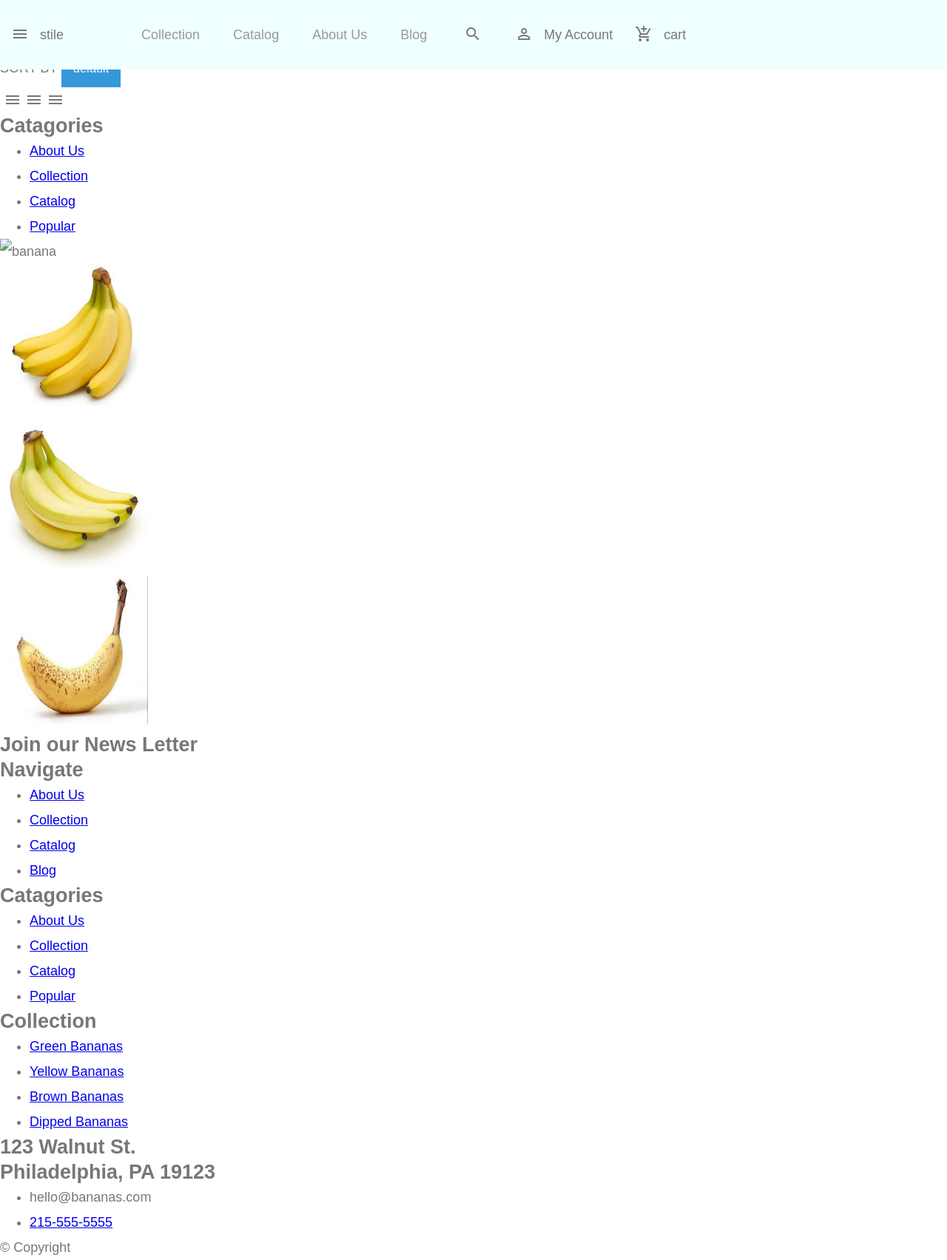
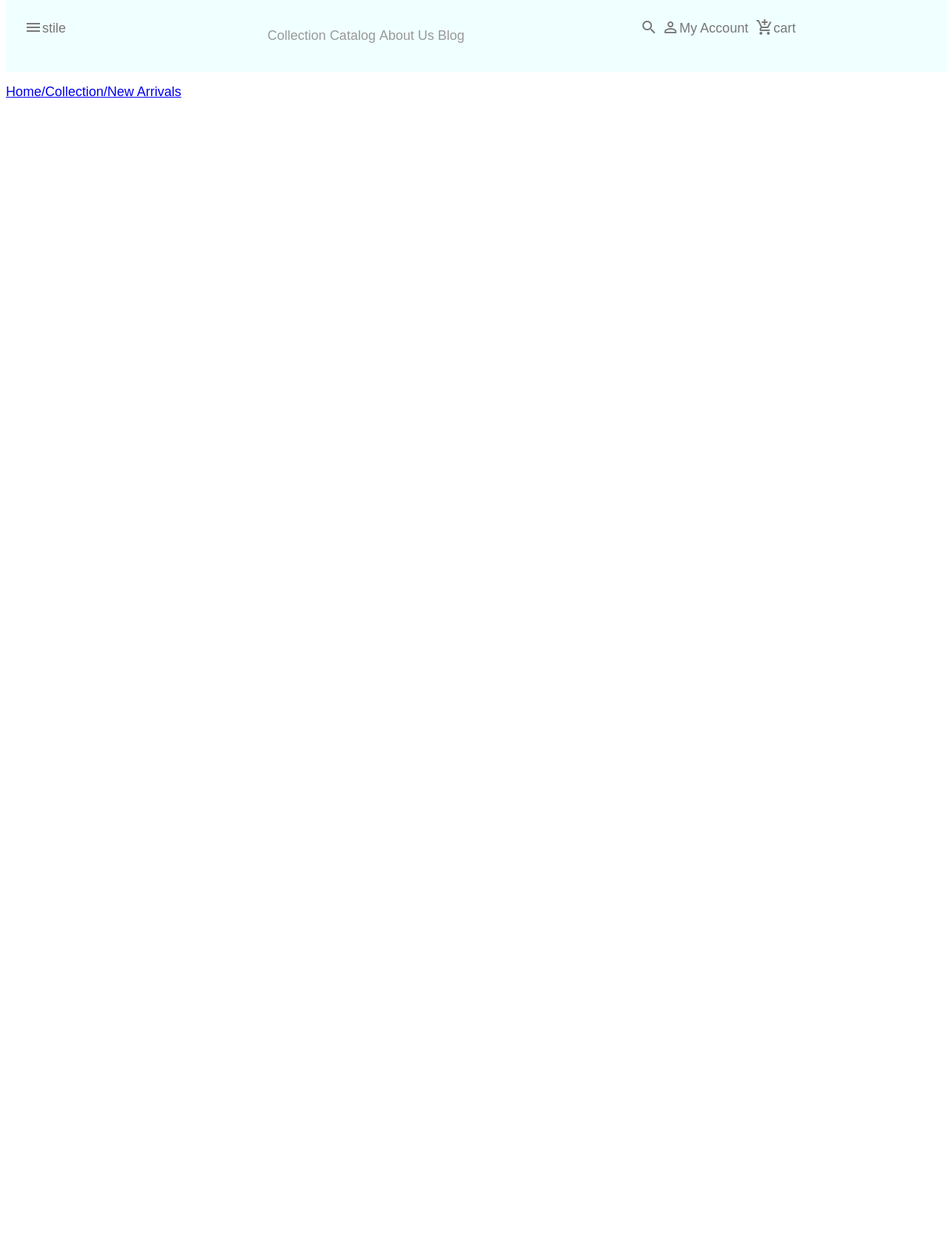
Before and after one commit to Moskowitza/eCommerceMock, a plain HTML site: page template.html in a window 1280 px wide. Shown: the whole page at 74% size. After the commit the page ends 800 px from the top, so only its background shows below. Drawn offline with Linux system fonts and the light colour scheme; a script that the page names is missing.

Commit message:
redo header

```diff
--- a/style1.css
+++ b/style1.css
@@ -1,42 +1,37 @@
 body {
     font-family: Arial, "Helvetica Neue", Helvetica, sans-serif;
     font-size: 18px;
-    line-height: 34px;
     color: #777;
   }
-* {
-    /* Box-model */
-    box-sizing: border-box;
-    /* Positioning */
-    margin: 0;
-  }
+
 /* Top Header */
-.headcontainer{
+#masthead{
     position: fixed;
     z-index: 99;
-    margin: 0 0 0px;
+    top: 0;
     overflow: auto;
     width: 100%;
-    /* display:grid; */
+    background-color: azure;
+    border:0px;
+    text-align:justify;
+}
+.headcontainer{
+    display: grid;
     grid-template-columns: auto auto auto;
-    background-color: azure;
 }
 .headcontainer-item{
-    /* display: inline-grid; */
-    padding: 10px;
+    padding:20px;
     display: inline-block;
 }
-.headcontainer-item li, span{
+.headcontainer-item li{
     display: inline-block;
-    padding:20px;
 }
 .headcontainer-item .logo{
     align-content: left;
-    font-weight: bolder;
+    font-weight: bold;
 }
 .tiny {
     position: relative;
-    /* Adjust these values accordingly */
     top: 5px;
     left: 5px;
 }
@@ -52,8 +47,16 @@ nav a:hover{
     color: rgb(60, 60, 60);
 }
 main{
+    margin-top: 30px;
+    position: absolute;
     display: grid;
     clear: both;
+}
+.bottom{
+    display:grid;
+}
+.footeritem{
+    display:inline;
 }
 
 @media only screen and (max-width: 980px) {
@@ -80,11 +83,14 @@ main{
 
   @media only screen and (max-width: 640px) {
       /* Mobile */
-    .headcontainer {
+    .headcontainer .logo {
       /* Positioning */
       position: static;
       margin-bottom: 20px;
       background-color: lightblue;
+      margin: 0 0 0px;
+
+
     }
 
     .headcontainer-item > nav, .auth{
--- a/template.html
+++ b/template.html
@@ -11,12 +11,12 @@
     <!--  Icons -->
     <link href="https://fonts.googleapis.com/icon?family=Material+Icons" rel="stylesheet">
 </head>
-
 <body>
     <header id="masthead">
         <div class="headcontainer">
+
             <div class="headcontainer-item logo">
-                <i class="tiny material-icons">menu</i><span>stile</span>
+                <i class="tiny material-icons">menu</i><span> stile</span>
             </div>
             <div class="headcontainer-item">
                 <nav>
@@ -30,8 +30,8 @@
             </div>
             <div class="headcontainer-item auth">
                 <i class="tiny material-icons">search</i><span></span>
-                <i class="tiny material-icons">person_outline</i><span>My Account</span>
-                <i class="tiny material-icons">add_shopping_cart</i><span>cart</span>
+                <i class="tiny material-icons">person_outline</i><span> My Account</span>
+                <i class="tiny material-icons">add_shopping_cart</i><span> cart</span>
             </div>
     </header>
     <main>
@@ -40,87 +40,9 @@
             <!-- fake breadcrumbs -->
             <a href="index.html">Home/</a><a href="collection.html">Collection/</a><a href="#">New Arrivals</a>
         </section>
-        <section id="sortview">
-            <div id="sort">
-                <div class="dropdown">
-                    SORT BY <button onclick="myFunction()" class="dropbtn">default</button>
-                    <div id="myDropdown" class="dropdown-content">
-                        <a href="#">Link 1</a>
-                        <a href="#">Link 2</a>
-                        <a href="#">Link 3</a>
-                    </div>
-                </div>
-            </div>
-            <div id="view">
-                    <i class="tiny material-icons">menu</i>
-                    <i class="tiny material-icons">menu</i>
-                    <i class="tiny material-icons">menu</i>
-            </div>
-        </section>
-        <section id="results">
-            <div id="sidebar">
-                <h2>Catagories</h2>
-                <ul>
-                    <li><a href="#">About Us</a></li>
-                    <li><a href="featured.html">Collection</a></li>
-                    <li><a href="catalog.html">Catalog</a></li>
-                    <li><a href="popular.html">Popular</a></li>
-                </ul>
-            </div>
-            <div id="photos">
-                    <div class="grid-item"><img src="banana1.jpg" alt="banana" height="200" width="200"></div>
-                    <div class="grid-item"><img src="banana2.jpg" alt="banana" height="200" width="200"></div>
-                    <div class="grid-item"><img src="banana3.jpg" alt="banana" height="200" width="200"></div>
-                    <div class="grid-item"><img src="banana4.jpg" alt="banana" height="200" width="200"></div>
-            </div>
-        </section>
+
     </main>
-    <section id="connect">
-        <h2>Join our News Letter</h2>
-    </section>
-    <section class="bottom">
-        <div class="container">
-            <div class="footeritem">
-                <h2>Navigate</h2>
-                <ul>
-                    <li><a href="about.html">About Us</a></li>
-                    <li><a href="collection.html">Collection</a></li>
-                    <li><a href="catalog.html">Catalog</a></li>
-                    <li><a href="blog.html">Blog</a></li>
-                </ul>
-            </div>
-            <div class="footeritem">
-                <h2>Catagories</h2>
-                <ul>
-                    <li><a href="newarivals.html">About Us</a></li>
-                    <li><a href="featured.html">Collection</a></li>
-                    <li><a href="catalog.html">Catalog</a></li>
-                    <li><a href="popular.html">Popular</a></li>
-                </ul>
-            </div>
-            <div class="footeritem">
-                <h2>Collection</h2>
-                <ul>
-                    <li><a href="green.html">Green Bananas</a></li>
-                    <li><a href="yellow.html">Yellow Bananas</a></li>
-                    <li><a href="brown.html">Brown Bananas</a></li>
-                    <li><a href="dipped.html">Dipped Bananas</a></li>
-                </ul>
-            </div>
-            <div class="footeritem">
-                <h2>123 Walnut St.<br>
-                    Philadelphia, PA 19123</h2>
-                <ul>
-                    <li><a mail="aaronmoskowitz@gmail.com">hello@bananas.com</a></li>
 
-                    <li><a href="tel:215-555-5555">215-555-5555</a></li>
-                </ul>
-            </div>
-        </div>
-    </section>
-
-    <div class="push"></div>
-    </div>
 
     <footer>
         <div class="container" style="align-content: center">
```
Also changed, not shown: stuff.html (added, +75 -0 lines).
